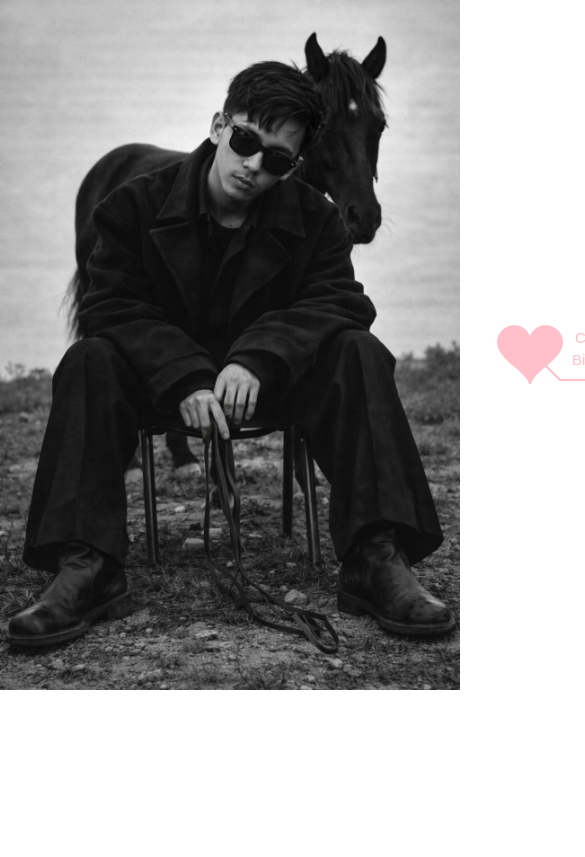
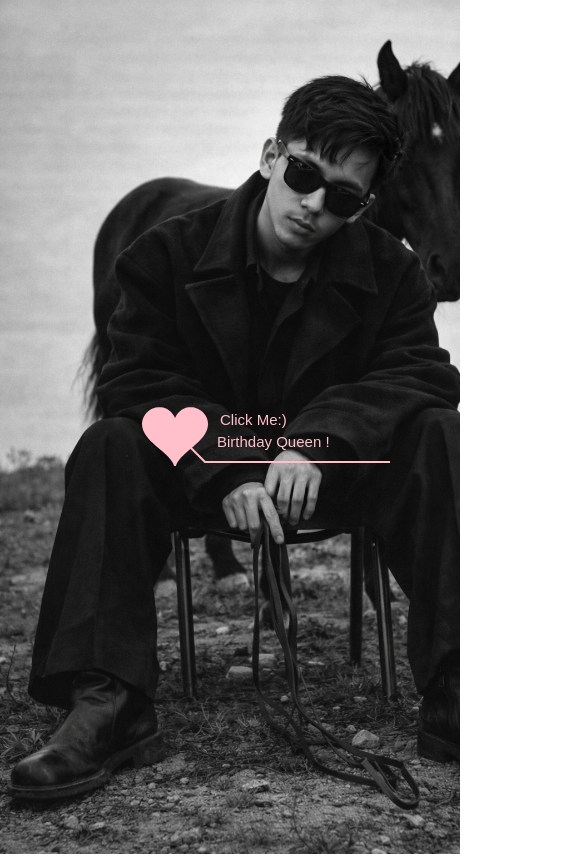
Before and after one commit to siddkhan07/Huzaifi, a plain HTML site: page index.html in a window 390 px wide. Shown: the top 857 px of the page, 585 px wide, since content can reach past the window. Drawn offline with Linux system fonts and the light colour scheme.

Commit message:
Make #wrap and #canvas responsive with full width/height

```diff
--- a/file/default.css
+++ b/file/default.css
@@ -19,8 +19,8 @@ a {
 #wrap {
   position: relative;
   margin: 0 auto;
-  width: 1100px;
-  height: 680px;
+  width: 100%;
+  height: 100vh;
   margin-top: 10px;
 }
 #text {
@@ -58,8 +58,8 @@ a {
 }
 #canvas {
   margin: 0 auto;
-  width: 1100px;
-  height: 680px;
+  width: 100%;
+  height: 100%;
 }
 #error {
   margin: 0 auto;
```
